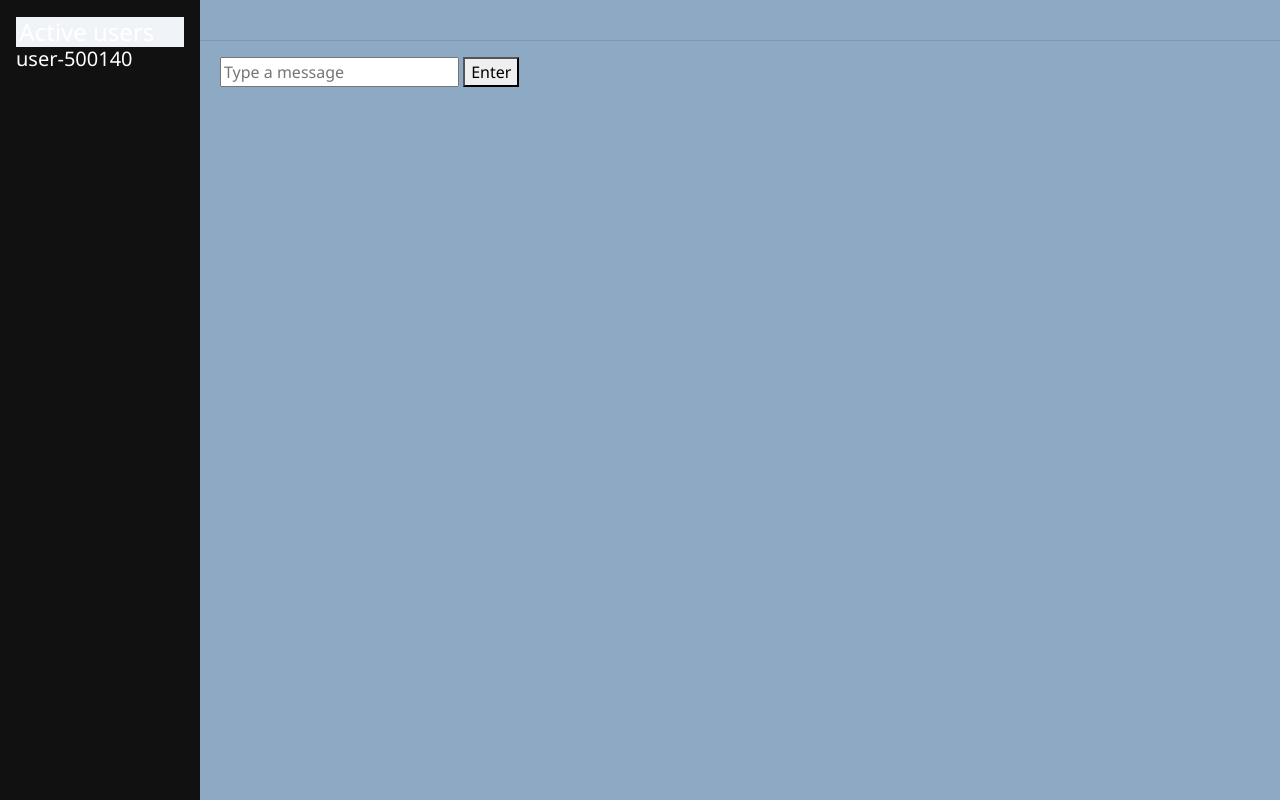
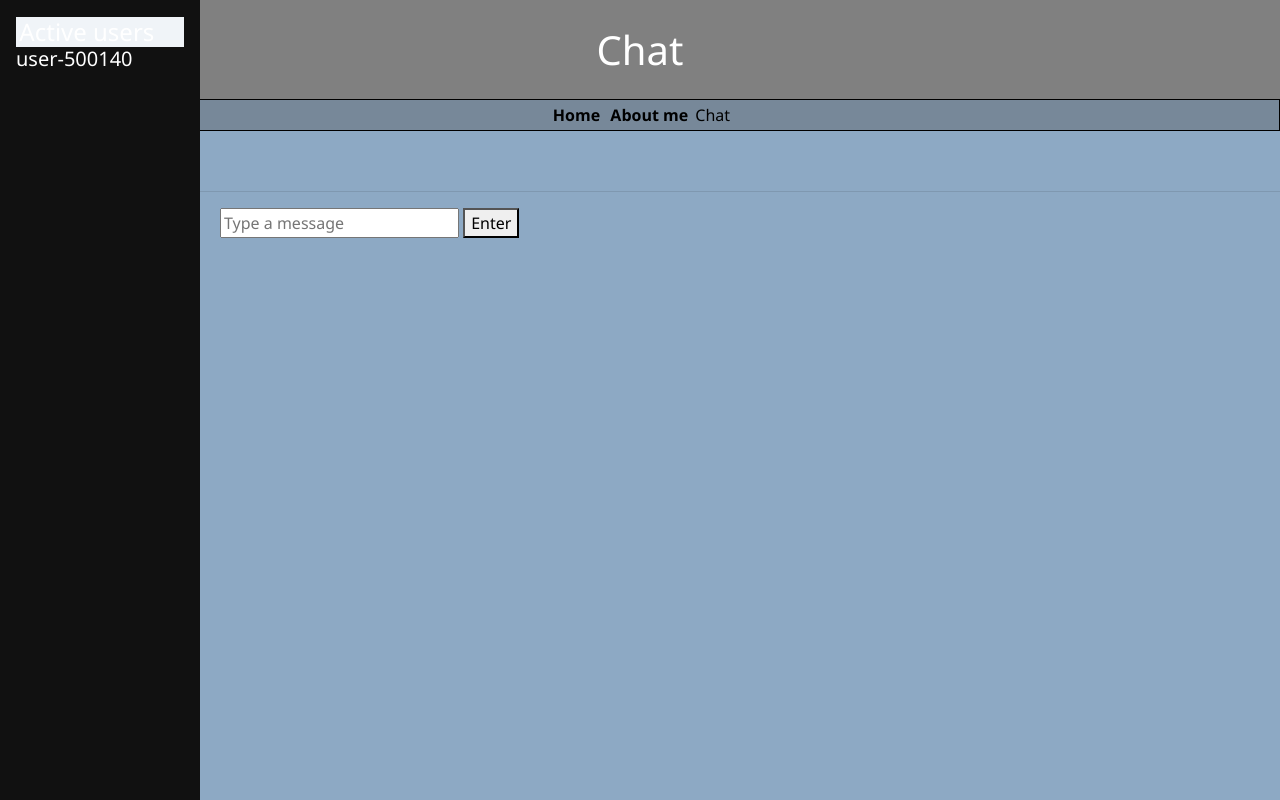
Before and after one commit to alanfoxman/CA2, a website: page public/chat.html in a window 1280 px wide. Shown: the top 800 px of the page. Drawn offline with nearby package versions, Linux system fonts and the light colour scheme; no server answers.

Commit message:
Added chat heading and navigation

```diff
--- a/public/chat.html
+++ b/public/chat.html
@@ -11,6 +11,16 @@
 
 </head>
 <body>
+
+    <h1>Chat</h1>
+
+    <nav id="nav">
+        <a href="index.html">Home</a>
+        <a href="interests.html">About me </a>
+        Chat
+    </nav>
+
+
     <div class="sidenav">
         <div class="inbox__people">
             <h4>Active users</h4>
```
